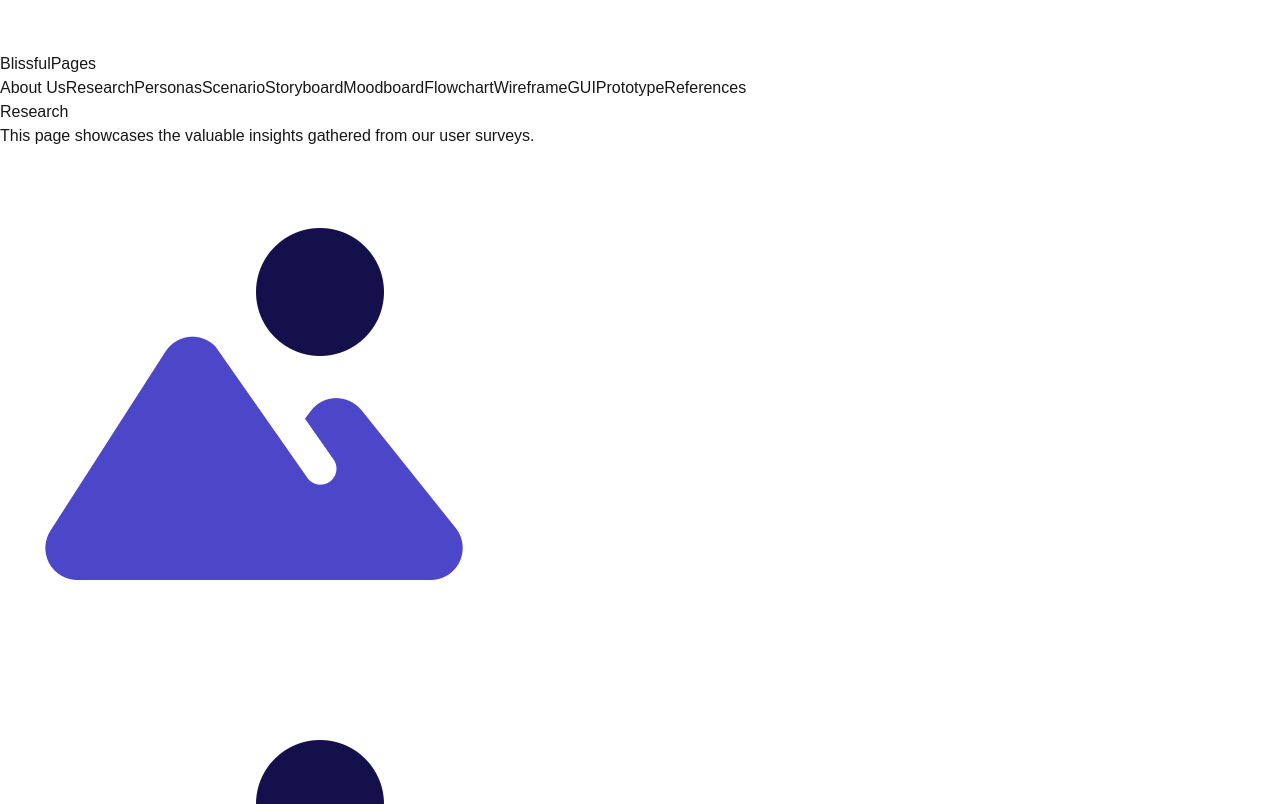
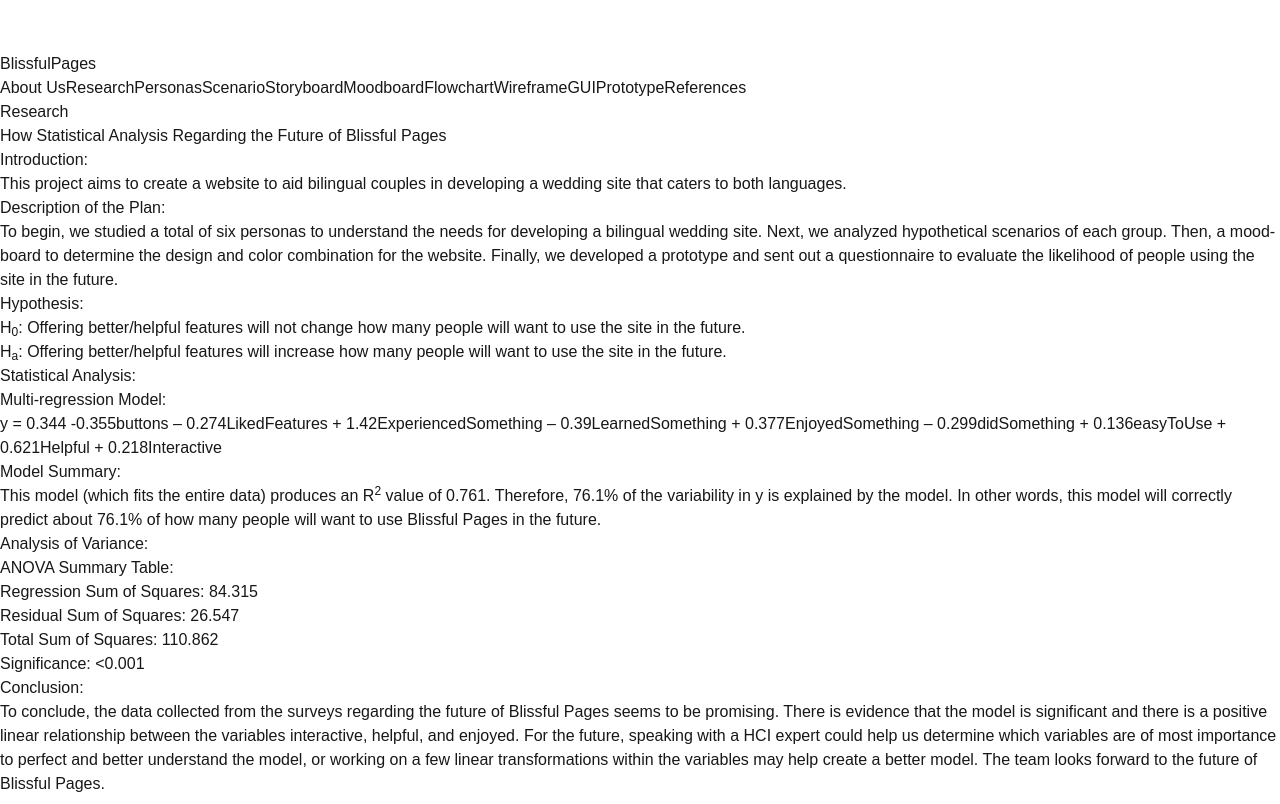
Before and after one commit to jessdepaz/UI-project, a Next.js app: page /research in a window 1280 px wide. Shown: the part 460-1264 px from the top of the page. Built offline with nearby package versions, Linux system fonts and the light colour scheme.

Commit message:
add all text from analyis to research page (missing models)

```diff
--- a/src/app/(root)/research/page.js
+++ b/src/app/(root)/research/page.js
@@ -2,14 +2,66 @@
   return (
     <div className="container mx-auto p-6">
       <h1 className="text-4xl font-bold mb-4">Research</h1>
-      <p className="text-lg">
-        This page showcases the valuable insights gathered from our user surveys.
-      </p>
+
       <div className="mt-6">
-        {/* Add PNG images */}
-        <img src="/images/research/survey-results-1.png" alt="Survey Results 1" className="mb-4 w-full" />
-        <img src="/images/research/survey-results-2.png" alt="Survey Results 2" className="mb-4 w-full" />
-        <img src="/images/research/survey-results-3.png" alt="Survey Results 3" className="w-full" />
+        <h2 className="text-2xl font-semibold mb-4">
+          How Statistical Analysis Regarding the Future of Blissful Pages
+        </h2>
+
+        <section className="mb-6">
+          <h3 className="text-xl font-medium mb-2">Introduction:</h3>
+          <p>
+            This project aims to create a website to aid bilingual couples in developing a wedding site that caters to both languages.
+          </p>
+        </section>
+
+        <section className="mb-6">
+          <h3 className="text-xl font-medium mb-2">Description of the Plan:</h3>
+          <p>
+            To begin, we studied a total of six personas to understand the needs for developing a bilingual wedding site. Next, we analyzed hypothetical scenarios of each group. Then, a mood-board to determine the design and color combination for the website. Finally, we developed a prototype and sent out a questionnaire to evaluate the likelihood of people using the site in the future.
+          </p>
+        </section>
+
+        <section className="mb-6">
+          <h3 className="text-xl font-medium mb-2">Hypothesis:</h3>
+          <p>
+            H<sub>0</sub>: Offering better/helpful features will not change how many people will want to use the site in the future.
+            <br />
+            H<sub>a</sub>: Offering better/helpful features will increase how many people will want to use the site in the future.
+          </p>
+        </section>
+
+        <section className="mb-6">
+          <h3 className="text-xl font-medium mb-2">Statistical Analysis:</h3>
+          <h4 className="text-lg font-medium mb-2">Multi-regression Model:</h4>
+          <p>
+            y = 0.344 -0.355buttons – 0.274LikedFeatures + 1.42ExperiencedSomething – 0.39LearnedSomething +
+            0.377EnjoyedSomething – 0.299didSomething + 0.136easyToUse + 0.621Helpful + 0.218Interactive
+          </p>
+          <h4 className="text-lg font-medium mb-2">Model Summary:</h4>
+          <p>
+            This model (which fits the entire data) produces an R<sup>2</sup> value of 0.761. Therefore, 76.1% of the variability in y is explained by the model. In other words, this model will correctly predict about 76.1% of how many people will want to use Blissful Pages in the future.
+          </p>
+        </section>
+
+        <section className="mb-6">
+          <h4 className="text-lg font-medium mb-2">Analysis of Variance:</h4>
+          <p>
+            ANOVA Summary Table:
+            <br />
+            Regression Sum of Squares: 84.315<br />
+            Residual Sum of Squares: 26.547<br />
+            Total Sum of Squares: 110.862<br />
+            Significance: &lt;0.001
+          </p>
+        </section>
+
+        <section className="mb-6">
+          <h3 className="text-xl font-medium mb-2">Conclusion:</h3>
+          <p>
+            To conclude, the data collected from the surveys regarding the future of Blissful Pages seems to be promising. There is evidence that the model is significant and there is a positive linear relationship between the variables interactive, helpful, and enjoyed. For the future, speaking with a HCI expert could help us determine which variables are of most importance to perfect and better understand the model, or working on a few linear transformations within the variables may help create a better model. The team looks forward to the future of Blissful Pages.
+          </p>
+        </section>
       </div>
     </div>
   );
```
